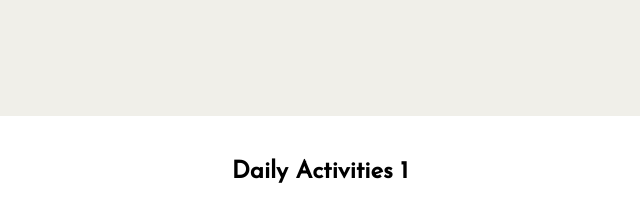
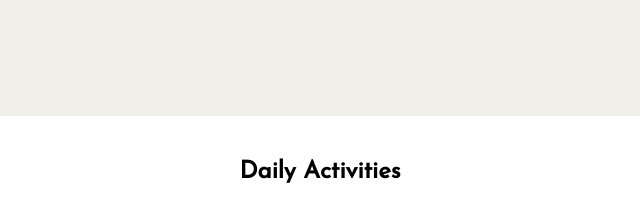
Before and after one commit to Parvez-Inamdar/todo-list, a Gatsby site: page / in a window 1280 px wide. Shown: the top 199 px of the page, 320-960 px from the left. Built offline with nearby package versions, Linux system fonts and the light colour scheme; Gatsby itself is replaced by a stand-in of ours.

Commit message:
Second Commit 09

```diff
--- a/src/components/Todo.js
+++ b/src/components/Todo.js
@@ -74,7 +74,7 @@ export default function Todo() {
           })
         ) : (
           <>
-            <h1>Daily Activities 1</h1>
+            <h1>Daily Activities</h1>
             <TodoForm onSubmit={addTodo} />
             <TodoItem
               todos={todos}
```
